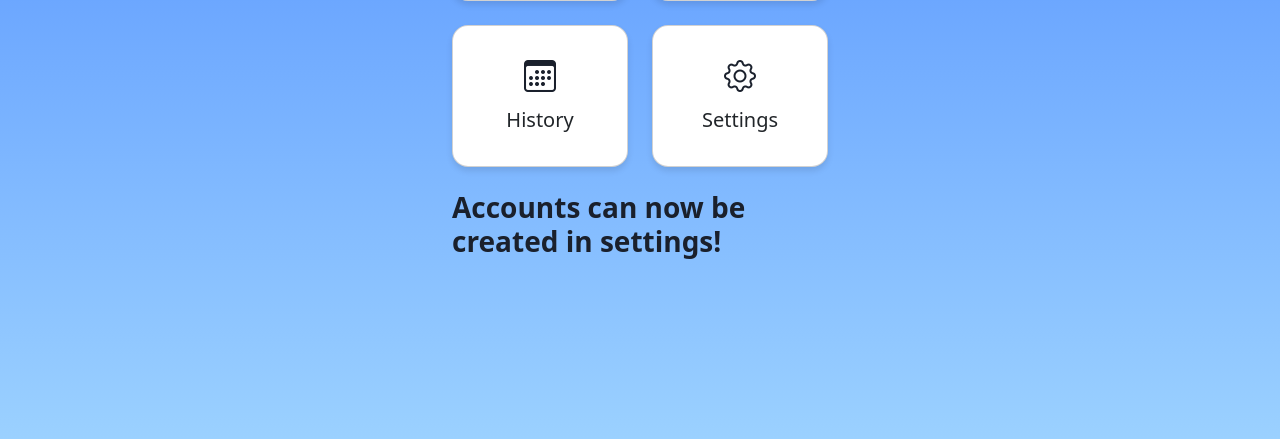
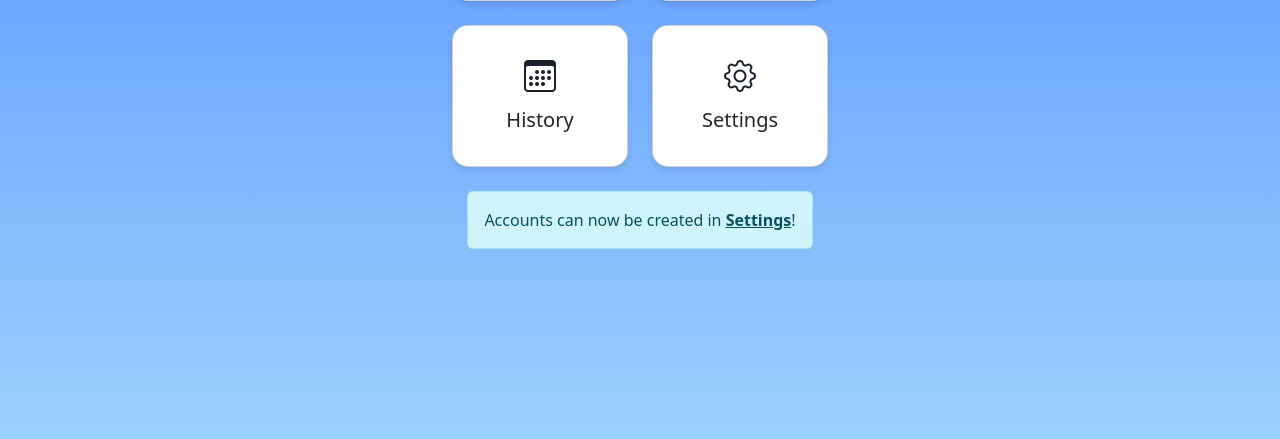
Before and after one commit to Calebf2424/Workout-Logger, a Flask app: page / in a window 1280 px wide. Shown: the part 285-724 px from the top of the page. Run offline with Flask 3, Linux system fonts and the light colour scheme; the visitor is signed in with stand-in values (Sample User, id 1); some libraries are stand-ins or nearby versions.

Commit message:
account notice

```diff
--- a/templates/index.html
+++ b/templates/index.html
@@ -53,6 +53,8 @@
         </div>
       </a>
     </div>
-    <h3 class="fw-bold mb-3">Accounts can now be created in settings!</h3>
+  </div>
+  <div class="alert alert-info mt-4 text-center" role="alert">
+    Accounts can now be created in <a href="{{ url_for('settings') }}" class="alert-link">Settings</a>!
   </div>
 {% endblock %}
```
